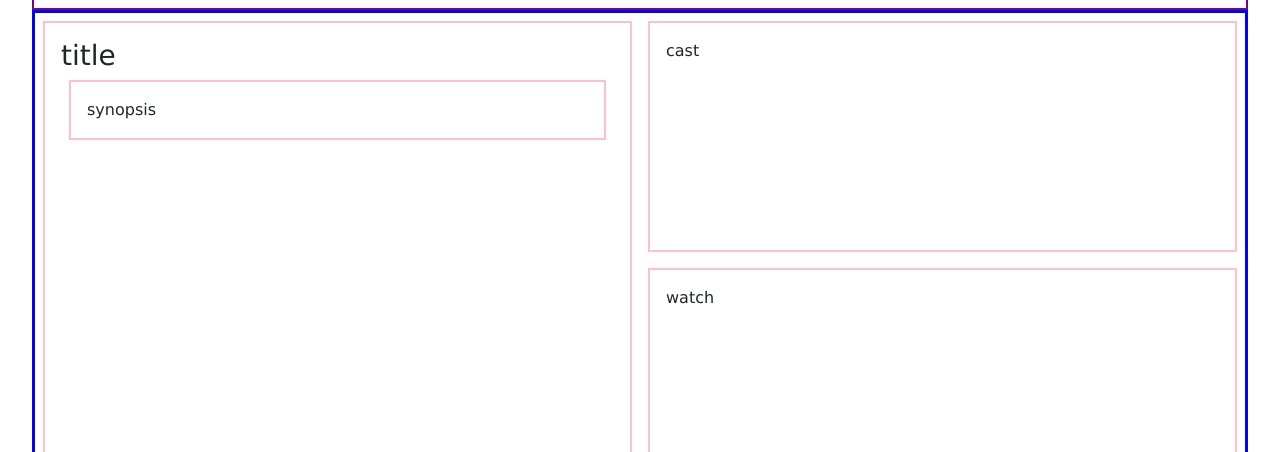
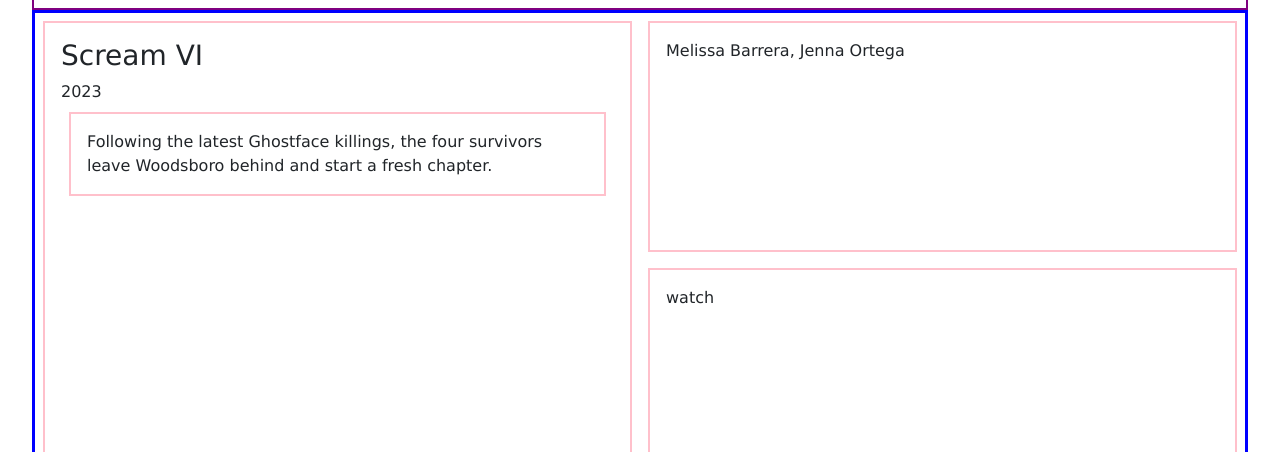
Before and after one commit to santiagofelizzola/frontEndProject, a plain HTML site: page index.html in a window 1280 px wide. Shown: the part 821-1273 px from the top of the page. Drawn offline with nearby package versions, Linux system fonts and the light colour scheme.

Commit message:
updated HTML file by adding IDs and linked with JS to input function data

```diff
--- a/index.html
+++ b/index.html
@@ -73,13 +73,14 @@
         <button class="generateBtn"></button>
     </div>-->
 
-    <div class="info">
-       <div class="description">
-        <h3 class="title">title</h3>
-        <div class="synopsis">synopsis</div>
+    <div id="infoDiv" class="info">
+       <div id="titleAndOverview" class="description">
+        <h3 id="mediaTitle" class="title">Title</h3>
+        <div id="releaseYear"></div>
+        <div id="mediaOverview" class="synopsis">Overview</div>
        </div>
 
-       <div class="cast">cast</div>
+       <div id="mediaCast" class="cast">cast</div>
        <div class="watch">watch</div>
 
     </div>
--- a/script.js
+++ b/script.js
@@ -186,12 +186,15 @@
 // learned - we need to change the earlier async functions to find the youtube video ID, instead of the link so we can use 'https://www.youtube.com/embed/videoID' in the src
 postTrailer()
 
-//Test Function to input Title, Overview, & year
+//Test Function to input Title, Overview, year, and Cast
 const postInfo = () => {
-    const mediaTitle = document.getElementById("");
+    const mediaTitle = document.getElementById("mediaTitle");
     mediaTitle.innerText = "Scream VI";
-    const mediaOverview = document.getElementById("");
+    const mediaOverview = document.getElementById("mediaOverview");
     mediaOverview.innerText = "Following the latest Ghostface killings, the four survivors leave Woodsboro behind and start a fresh chapter.";
-    const releaseYear = document.getElementById("");
+    const releaseYear = document.getElementById("releaseYear");
     releaseYear.innerText = "2023";
+    const mediaCast = document.getElementById("mediaCast");
+    mediaCast.innerText = "Melissa Barrera, Jenna Ortega"
 }
+postInfo()
```
